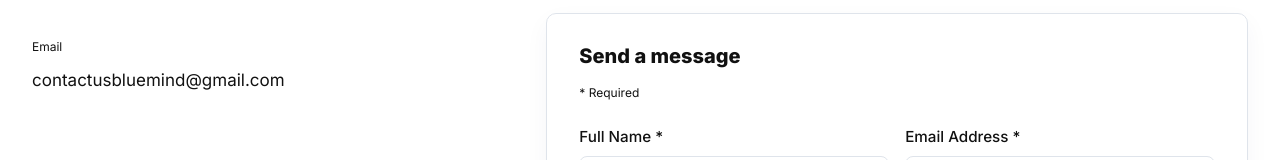
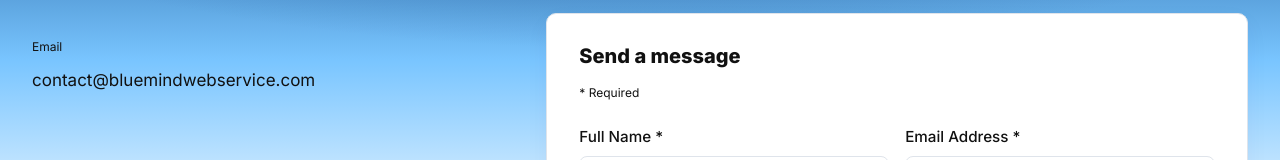
Before and after one commit to m1o223/bluem-ndwebs-rv-cefronend, a Next.js app: page /contact in a window 1280 px wide. Shown: the part 276-436 px from the top of the page. Built offline with nearby package versions, Linux system fonts and the light colour scheme; no server answers.

Commit message:
Fix Contact page gradient and email

```diff
--- a/app/contact/contact-config.ts
+++ b/app/contact/contact-config.ts
@@ -1,3 +1,3 @@
 export const contactConfig = {
-  email: "contactusbluemind@gmail.com",
+  email: "contact@bluemindwebservice.com",
 } as const;
--- a/app/contact/contact.module.css
+++ b/app/contact/contact.module.css
@@ -11,7 +11,7 @@
   min-height: calc(100dvh - 95px);
   display: flex;
   flex-direction: column;
-  background: #fff;
+  background: transparent;
 }
 
 .contact {
```
